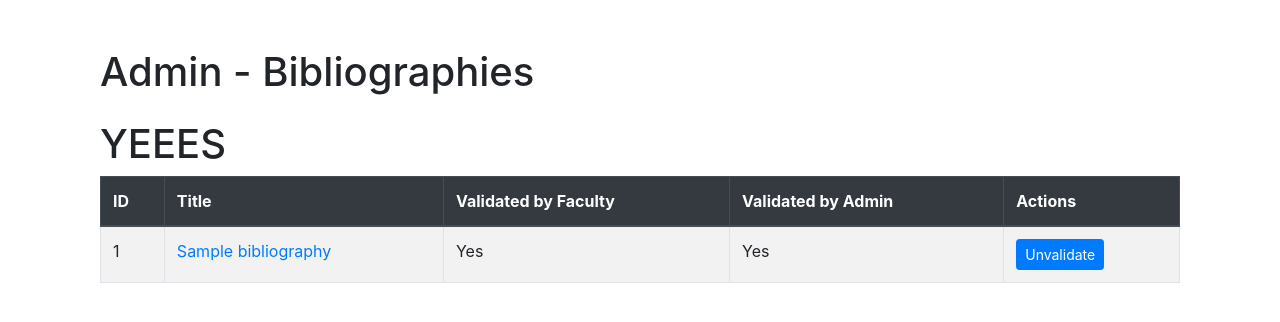
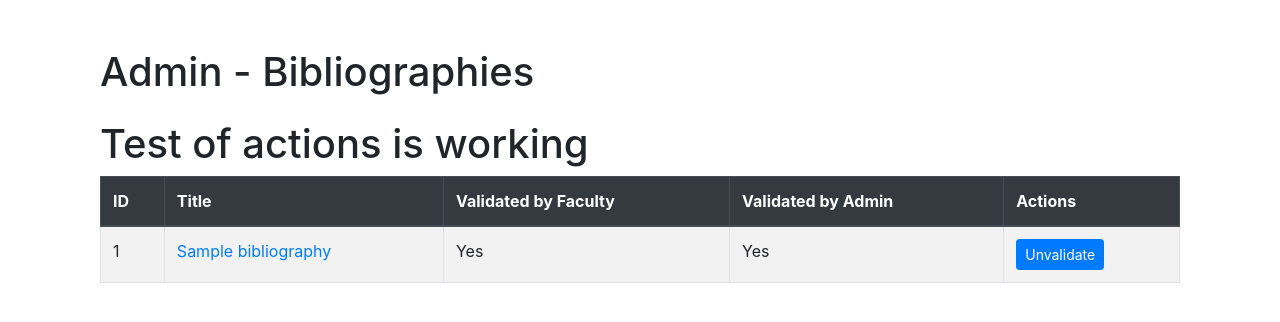
Before and after one commit to Elmehdidebug/bibliography, a Flask app: page /admin/bibliographies in a window 1280 px wide. Shown: the part 56-378 px from the top of the page. Run offline with Flask 3, Linux system fonts and the light colour scheme; a user stored in the database is signed in; tables that the repository leaves empty hold one stand-in row (values such as "Sample post"); some libraries are stand-ins or nearby versions.

Commit message:
Test of actions is working

```diff
--- a/app/templates/admin_bibliographies.html
+++ b/app/templates/admin_bibliographies.html
@@ -4,7 +4,7 @@
 
 <div class="container mt-5">
     <h1 class="mb-4">Admin - Bibliographies</h1>
-    <h1>YEEES</h1>
+    <h1>Test of actions is working</h1>
     <table class="table table-striped table-bordered">
         <thead class="thead-dark">
             <tr>
```
Also changed, not shown: 1 other file.
